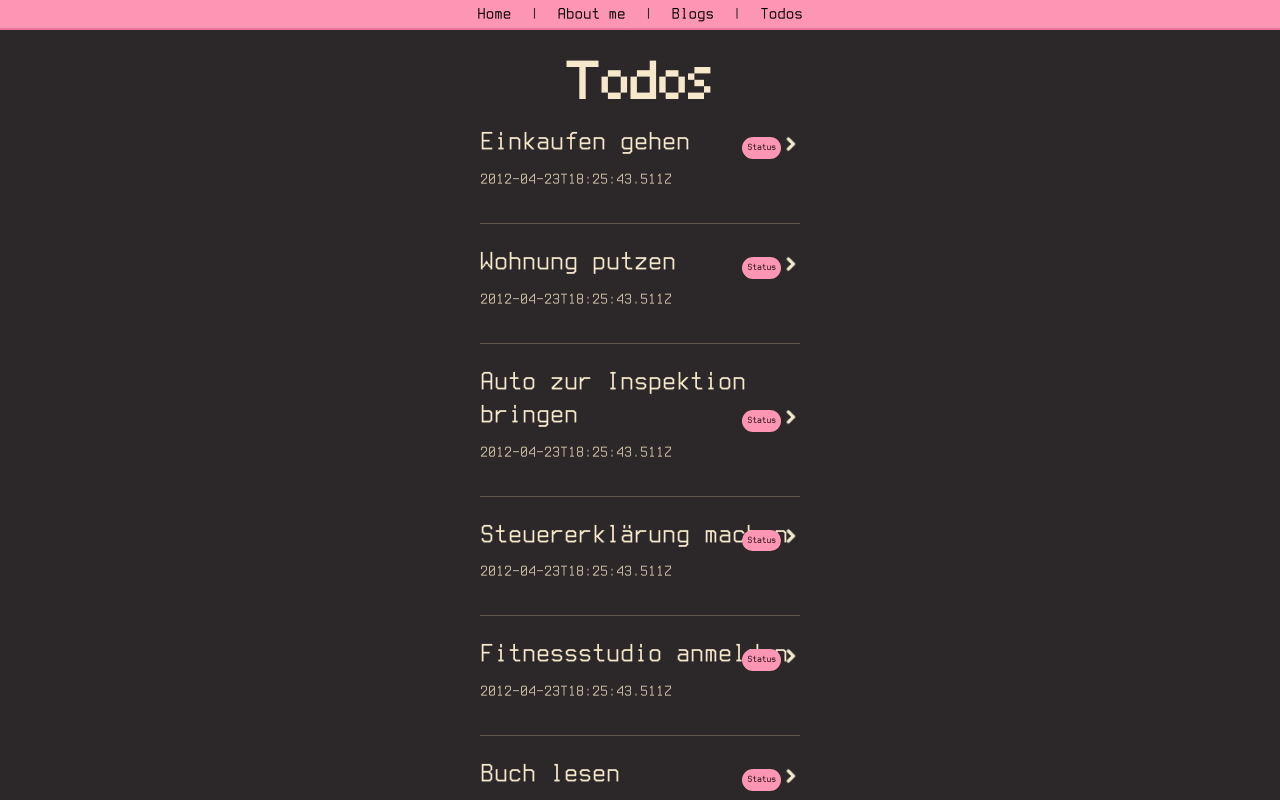
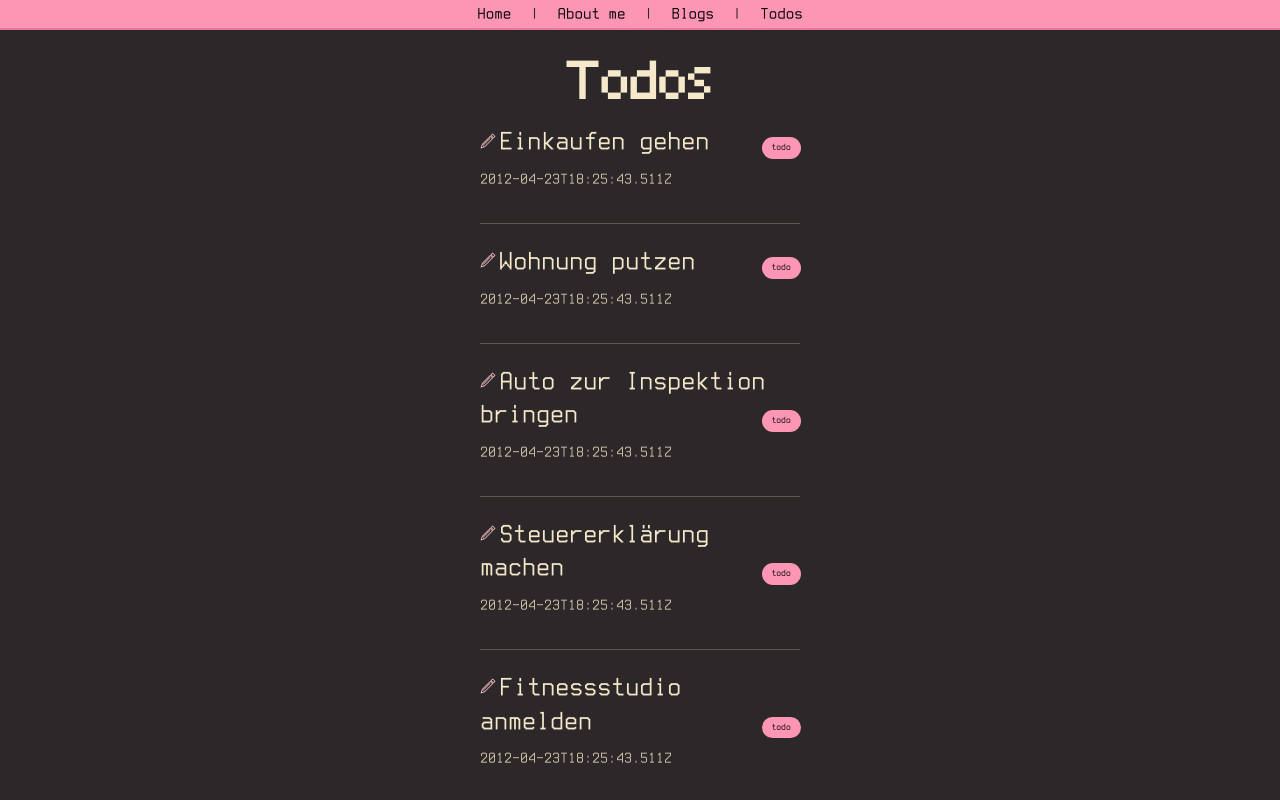
Before and after one commit to xenya52/blog_frontend, a React (Vite) app: page /todos in a window 1280 px wide. Shown: the top 800 px of the page. Built offline with nearby package versions, Linux system fonts and the light colour scheme.

Commit message:
desing for the dropdown menu is done

```diff
--- a/src/assets/todo-content.json
+++ b/src/assets/todo-content.json
@@ -2,51 +2,61 @@
     {
         "title": "Einkaufen gehen",
         "timestamp":"2012-04-23T18:25:43.511Z",
-        "description": "Milch, Brot, K\u00e4se und Eier kaufen"
+        "description": "Milch, Brot, K\u00e4se und Eier kaufen",
+        "status": "todo"
     },
     {
         "title": "Wohnung putzen",
         "timestamp":"2012-04-23T18:25:43.511Z",
-        "description": "Staubsaugen und Boden wischen"
+        "description": "Staubsaugen und Boden wischen",
+        "status": "todo"
     },
     {
         "title": "Auto zur Inspektion bringen",
         "timestamp":"2012-04-23T18:25:43.511Z",
-        "description": "Termin f\u00fcr n\u00e4chste Woche vereinbaren"
+        "description": "Termin f\u00fcr n\u00e4chste Woche vereinbaren",
+        "status": "todo"
     },
     {
         "title": "Steuererkl\u00e4rung machen",
         "timestamp":"2012-04-23T18:25:43.511Z",
-        "description": "Alle Belege sammeln und Formulare ausf\u00fcllen"
+        "description": "Alle Belege sammeln und Formulare ausf\u00fcllen",
+        "status": "todo"
     },
     {
         "title": "Fitnessstudio anmelden",
         "timestamp":"2012-04-23T18:25:43.511Z",
-        "description": "N\u00e4chstgelegenes Fitnessstudio finden und anmelden"
+        "description": "N\u00e4chstgelegenes Fitnessstudio finden und anmelden",
+        "status": "todo"
     },
     {
         "title": "Buch lesen",
         "timestamp":"2012-04-23T18:25:43.511Z",
-        "description": "Das neue Buch von meinem Lieblingsautor anfangen"
+        "description": "Das neue Buch von meinem Lieblingsautor anfangen",
+        "status": "todo"
     },
     {
         "title": "Pflanzen gie\u00dfen",
         "timestamp":"2012-04-23T18:25:43.511Z",
-        "description": "Alle Zimmerpflanzen gr\u00fcndlich gie\u00dfen"
+        "description": "Alle Zimmerpflanzen gr\u00fcndlich gie\u00dfen",
+        "status": "todo"
     },
     {
         "title": "Geschenk kaufen",
         "timestamp":"2012-04-23T18:25:43.511Z",
-        "description": "Geburtstagsgeschenk f\u00fcr besten Freund aussuchen"
+        "description": "Geburtstagsgeschenk f\u00fcr besten Freund aussuchen",
+        "status": "todo"
     },
     {
         "title": "Arzttermin vereinbaren",
         "timestamp":"2012-04-23T18:25:43.511Z",
-        "description": "J\u00e4hrliche Kontrolluntersuchung planen"
+        "description": "J\u00e4hrliche Kontrolluntersuchung planen",
+        "status": "todo"
     },
     {
         "title": "Reise planen",
         "timestamp":"2012-04-23T18:25:43.511Z",
-        "description": "Urlaubsort recherchieren und Unterkunft buchen"
+        "description": "Urlaubsort recherchieren und Unterkunft buchen",
+        "status": "todo"
     }
 ]
--- a/src/pages/about-me/flipcard/flipcard.jsx
+++ b/src/pages/about-me/flipcard/flipcard.jsx
@@ -23,7 +23,7 @@ function Flipcard(props) {
                             <li>Prename: {prename}</li>
                             <li>Age: {age}</li>
                             <li>Height: {height}cm</li>
-                            <li>Pronounce: {pronounce}</li>
+                            <li>Pronouns: {pronounce}</li>
                             <li>Skills:
                                 <ul>
                                     {skills.map((skill, index) => <li key={index}>{skill}</li>)}
--- a/src/pages/todos/todo-post.jsx
+++ b/src/pages/todos/todo-post.jsx
@@ -1,47 +1,28 @@
 import React, { useState } from 'react';
 import todoContent from '../../assets/todo-content.json';
-import arrowLeft from '../../assets/pictures/icons/arrowLeft.png'
+import pencil from '../../assets/pictures/icons/pencil.png'
 
 import './todo.css'
 
 function TodoPost() {
   let [content, setContent] = useState(todoContent)
-  let [todoStatus, setTodoStatus] = useState("") //todo active / paused / done!
-
-  let [statusDropdownMenu, setStatusDropdownMenu] = useState()
-  let [isVisibleDropdown, setIsVIsibleDropdown] = useState(false)
-  //TODO!!!
-  const setVisiblityStatusDropdown = () => {
-    setIsVIsibleDropdown(!isVisibleDropdown)
-    if (isVisibleDropdown) {
-      setStatusDropdownMenu(
-        <div style={{backgroundColor:"#ffffff"}}>
-          <a>todo</a>
-          {console.log("click!")}
-          <a>active</a>
-          <a>paused</a>
-          <a>done</a>
-        </div>
-      )
-    }
-    else{
-      setStatusDropdownMenu(<></>)
-    }
-  }
-
   const ShowContent = () => {
     return(
       <div>
       {content.map((content, index) => (
-        <div className='todo-post-container'>
+        <div key={index} className='todo-post-container'>
             <h3>
               <span>
+              <img src={pencil} alt='arrowLeft' />
                 {content.title}
               </span>
               <span className='todo-post-right'>
-                <button className='button-default' onClick={setVisiblityStatusDropdown}>Status</button>
-                {statusDropdownMenu}
-                <img src={arrowLeft} alt='arrowLeft' />
+                <select className='button-default'>
+                  <option value="todo">todo</option>
+                  <option value="active">active</option>
+                  <option value="paused">paused</option>
+                  <option value="done">done</option>
+                </select>
               </span>
               </h3>
             <p>{content.timestamp}</p>
@@ -52,6 +33,10 @@ function TodoPost() {
     )
   }
 
+  const editContent = (index) => {
+
+  }
+
   return (
     <ShowContent />
   );
--- a/src/pages/todos/todo.css
+++ b/src/pages/todos/todo.css
@@ -5,18 +5,27 @@
     display: grid;
     width: 50%;
 }
-.todo-post-container button{
+.todo-post-container select{
     border-radius: 5rem;
     font-size: 0.75vw;
+    text-align: center;
+    -webkit-appearance: none;
+    -moz-appearance: none;
 }
+.todo-post-container select *{
+    background-color: black;
+}
+
 .todo-post-container p{
     color: #c4b9a1;
 }
 .todo-post-container img{
-    width: 7%;
+    margin-bottom: 2%;
+    margin-right: 1%;
+    width: 5%;
 }
 .todo-post-right{
     position: absolute;
-    right: 22%;
-    left: 58%;
+    right: 37.5%;
+    left: 59.5%;
 }
```
Also changed, not shown: src/assets/pictures/icons/pencil.png (added).
